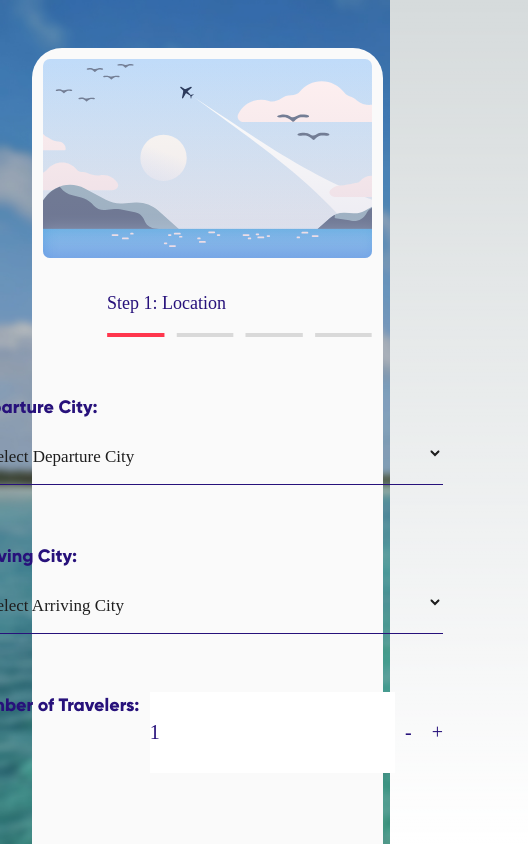
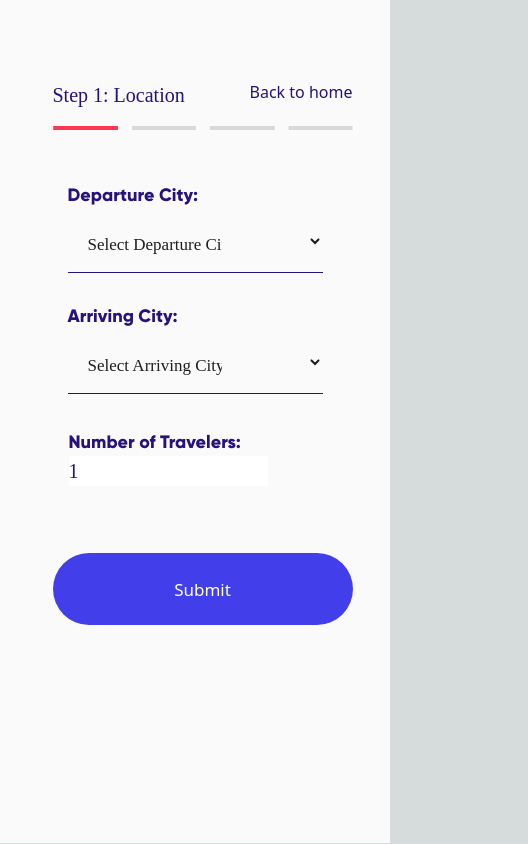
Before and after one commit to cozy6/Orbit, a Next.js app: page /test in a window 390 px wide. Shown: the top 844 px of the page, 528 px wide, since content can reach past the window. Built offline with nearby package versions, Linux system fonts and the light colour scheme; a web font is replaced by a local one.

Commit message:
fix the mobile size

```diff
--- a/package.json
+++ b/package.json
@@ -20,7 +20,7 @@
   },
   "devDependencies": {
     "@types/node": "^20",
-    "@types/react": "^18",
+    "@types/react": "18.2.69",
     "@types/react-datepicker": "^6.0.1",
     "@types/react-dom": "^18",
     "autoprefixer": "^10.0.1",
--- a/src/pages/test.tsx
+++ b/src/pages/test.tsx
@@ -127,7 +127,16 @@ export default function Test() {
                     <div className={styles.left_column}>
                       <div className={styles.header_container}>
                         <div className={styles.progress_container}>
-                          <p className={styles.progress_title}>Step 1: Location</p>
+                          <div className={styles.mobile_progress_title}>
+                            <p className={styles.progress_title}>
+                              Step 1: Location
+                            </p>
+                            {page === 1 && (
+                              <Link href={"/"} className={styles.button1_mobile}>
+                                Back to home
+                              </Link>
+                            )}
+                          </div>
                           <Image
                             className={styles.progress_bar}
                             src={"/images/progress-1.svg"}
@@ -178,14 +187,14 @@ export default function Test() {
                             onChange={(e) => setNumTravelers(parseInt(e.target.value))}
                             required
                           />
-                          <div className={styles.increment_decrement}>
+                          {/* <div className={styles.increment_decrement}>
                             <button className={styles.decrement_button} type="button">
                               -
                             </button>
                             <button className={styles.increment_button} type="button">
                               +
                             </button>
-                          </div>
+                          </div> */}
                         </label>
                       </div>
                     </div>
@@ -219,7 +228,20 @@ export default function Test() {
                     <div className={styles.left_column}>
                       <div className={styles.header_container}>
                         <div className={styles.progress_container}>
-                          <p className={styles.progress_title}>Step 2: Travel & Time</p>
+                          <div className={styles.mobile_progress_title}>
+                            <p className={styles.progress_title}>
+                              Step 2: Travel & Time
+                            </p>
+                            {page > 1 && (
+                              <button
+                                type="button"
+                                onClick={prevPage}
+                                className={styles.button1_mobile}
+                              >
+                                Previous
+                              </button>
+                            )}
+                          </div>
                           <Image
                             className={styles.progress_bar}
                             src={"/images/progress-2.svg"}
@@ -272,7 +294,20 @@ export default function Test() {
                     <div className={styles.left_column}>
                       <div className={styles.header_container}>
                         <div className={styles.progress_container}>
-                          <p className={styles.progress_title}>Step 3: Budget</p>
+                          <div className={styles.mobile_progress_title}>
+                            <p className={styles.progress_title}>
+                              Step 3: Budget
+                            </p>
+                            {page > 1 && (
+                              <button
+                                type="button"
+                                onClick={prevPage}
+                                className={styles.button1_mobile}
+                              >
+                                Previous
+                              </button>
+                            )}
+                          </div>
                           <Image
                             className={styles.progress_bar}
                             src={"/images/progress-3.svg"}
@@ -281,7 +316,7 @@ export default function Test() {
                             height={4}
                           />
                         </div>
-                        <h1 className={styles.steps_title}>What’s your budgeting goal? </h1>
+                        <h1 className={styles.steps_title}>What's your budgeting goal? </h1>
                       </div>
                       <div className={styles.budget_form_container}>
                         <label className={styles.without_budget}>
@@ -362,7 +397,20 @@ export default function Test() {
                     <div className={styles.left_column}>
                       <div className={styles.header_container}>
                         <div className={styles.progress_container}>
-                          <p className={styles.progress_title}>Step 4:</p>
+                          <div className={styles.mobile_progress_title}>
+                            <p className={styles.progress_title}>
+                              Step 4: Ideal plan
+                            </p>
+                            {page > 1 && (
+                              <button
+                                type="button"
+                                onClick={prevPage}
+                                className={styles.button1_mobile}
+                              >
+                                Bsck
+                              </button>
+                            )}
+                          </div>
                           <Image
                             className={styles.progress_bar}
                             src={"/images/progress-4.svg"}
@@ -376,7 +424,7 @@ export default function Test() {
                         </h1>
                         <h1 className={styles.steps_title2}>What's your ideal plan for a memorable voyage?</h1>
                       </div>
-                      <label className={styles.label_text}>
+                      <label className={styles.label_text_step4}>
                         <p>Describe your perfect getaway location:</p>
                         <textarea
                           className={styles.getaway_placeholder_text}
@@ -435,12 +483,11 @@ export default function Test() {
               </>
             )}
 
-            {page !== 5 && (
             <div className={styles.button_container}>
               {page === 1 && (
                 <Link href={"/"} className={styles.button1}>
                   <Image src={"/images/back.svg"} alt={"back-button"} height={17} width={18} />
-                    Back
+                    Back to home
                 </Link>
               )}
               {page > 1 && page < 5 && (
@@ -463,7 +510,6 @@ export default function Test() {
                 </button>
               )}
             </div>
-            )}
           </div>
         </form>
       </main>
--- a/src/styles/globals.css
+++ b/src/styles/globals.css
@@ -40,11 +40,11 @@
 
   --mobile-body-10pt: 10px;
   --mobile-body-12pt: 12px;
-  --mobile-body-14pt: 14px;
+  --mobile-body-16pt: 16px;
 
-  --mobile-heading1: 20px;
+  /* --mobile-heading1: 20px;
   --mobile-heading2: 18px;
-  --mobile-heading3: 16px;
+  --mobile-heading3: 16px; */
 
   --mobile-heading1: 20px;
   --mobile-heading2: 24px;
--- a/src/styles/test.module.css
+++ b/src/styles/test.module.css
@@ -1,15 +1,12 @@
 .main {
   background: url("/images/background-image.jpg"), 0% / cover no-repeat;
   background-size: cover;
-  display: inline-block;
-  width: 100vw;
-  height: 100vh;
-  padding: 0px;
-  color: var(--black);
+  display: flex;
+  justify-content: center;
 }
 
 .page_content {
-  display: flex;
+  /* display: flex;
   justify-content: flex-start;
   flex-direction: column;
   background-color: var(--white);
@@ -18,13 +15,15 @@
   width: 90%;
   height: 55rem;
   margin-left: 6.5rem;
-  margin-top: 5rem;
+  margin-top: 5rem; */
 }
 
 .wrapper {
   display: flex;
-  flex-direction: row;
-  justify-content: space-between;
+  background-color: var(--white);
+  border-radius: 30px;
+  padding: 10px;
+  margin-top: 5rem;
 }
 
 /** Input Styles **/
@@ -32,19 +31,13 @@
 .left_column {
   display: flex;
   flex-direction: column;
-  margin-top: 8em;
-  padding-left: 6em;
-  gap: 3em;
+  margin: 8em 5em 0 6em;
+  gap: 2em;
 }
 
 .input_container {
   display: flex;
   flex-direction: column;
-  flex-wrap: wrap;
-  gap: 3em;
-  align-content: center;
-  gap: 1em;
-  height: 100%;
 }
 
 .date_picker_container {
@@ -65,9 +58,15 @@
   color: var(--dark-blue);
   font-family: "Apfel Grotezk";
   font-size: var(--desktop-body-20pt);
-  font-style: normal;
-  font-weight: 400;
-  padding: 25px 85px 17px 16px;
+  padding: 25px 0 17px 16px;
+  background-color: none;
+}
+
+.label_text_step4 {
+  color: var(--dark-blue);
+  font-family: "Apfel Grotezk";
+  font-size: var(--desktop-body-20pt);
+  padding: 25px 0 17px 16px;
   background-color: none;
 }
 
@@ -94,11 +93,14 @@
   color: var(--dark-blue);
   font-family: "Apfel Grotezk";
   font-size: var(--desktop-body-20pt);
-  font-style: normal;
-  font-weight: 400;
   padding: 25px 0px 17px 16px;
   border-bottom: 1px solid var(--dark-blue);
-  background-color: none;
+}
+
+.budget_input input {
+  border: none;
+  outline: none;
+  background: none;
 }
 
 .placeholder_text {
@@ -116,12 +118,12 @@
 }
 
 .getaway_placeholder_text {
-  color: rgba(30, 30, 30, 1);
   font-family: "Apfel Grotezk";
   font-size: var(--desktop-body-16pt);
-  font-style: normal;
   font-weight: 100;
-  background-color: none;
+  border: none;
+  outline: none;
+  background: none;
   width: 32em;
   padding: 10px 5px 0px 16px;
   border-bottom: 1px solid var(--dark-blue);
@@ -156,7 +158,7 @@
   display: flex;
   flex-direction: column;
   align-content: center;
-  height: 100%;
+  /* height: 100%; */
   gap: 2em;
   width: 20em;
 }
@@ -188,6 +190,13 @@
   gap: 1em;
 }
 
+.graphic {
+  position: 'relative';
+  display: 'flex';
+  flex-direction: column;
+  align-items: center;
+}
+
 /** Button Styles **/
 
 .button_container {
@@ -210,7 +219,7 @@
 }
 
 .button1 {
-  width: 103px;
+  width: 140px;
   height: 22px;
   color: var(--blue);
   border: none;
@@ -240,6 +249,10 @@
   background-color: var(--black);
 }
 
+.button1_mobile {
+  display: none;
+}
+
 /** Header Styles **/
 
 .header_container {
@@ -257,7 +270,7 @@
 .steps_title {
   color: var(--dark-blue);
   font-size: var(--desktop-heading2);
-  font-family: Gilroy;
+  font-family: "Gilroy";
   font-style: normal;
   font-weight: 800;
 }
@@ -274,7 +287,7 @@
 .form_title {
   color: var(--dark-blue);
   font-size: var(--desktop-heading3);
-  font-family: Gilroy;
+  font-family: "Gilroy";
   font-style: normal;
   font-weight: 800;
 }
@@ -383,3 +396,149 @@
     font-size: var(--tablet-body-19pt);
   }
 }
+
+/* Mobile 390px */
+
+@media screen and (max-width: 390px) {
+  .main {
+    background: none;
+    width: 100%;
+    height: 100%;
+    background-color: var(--white);
+  }
+
+  .wrapper {
+    display: flex;
+    flex-direction: column;
+    background-color: none;
+    border-radius: 0px;
+    padding: 0px;
+    margin-top: 0rem;
+  }
+
+  .location_graphic {
+    display: none;
+  }
+
+  .placeholder_text {
+    width: 15em;
+  }
+
+  .button2 {
+    width: 300px;
+    height: 72px;
+    font-size: 17px;
+    position: relative;
+    margin: 4em 1em 1.8em 0;
+  }
+
+  .button_container {
+    display: flex;
+    flex-direction: row;
+    padding-right: 0em;
+    padding-top: 0em;
+  }
+
+  .left_column {
+    gap: 2em;
+    padding-left: 0em;
+    margin: 2em 0em 0em 0em;
+  }
+
+  .steps_title {
+    font-size: var(--mobile-heading2);
+    font-family: "Gilroy";
+  }
+
+  .progress_title {
+    font-size: var(--mobile-heading3);
+  }
+
+  .label_text {
+    font-size: var(--tablet-heading3);
+    padding: 20px 0 10px 15px;
+  }
+
+  .mobile_progress_title {
+    display: flex;
+    justify-content: space-between;
+  }
+
+  .button1_mobile {
+    display: block;
+    color: var(--dark-blue);
+    cursor: pointer;
+  }
+
+  .button1_container {
+    display: none;
+  }
+
+  .input_container {
+    margin-bottom: 8.9em;
+  }
+
+  .input_container_date {
+    display: flex;
+    flex-direction: column;
+    margin-bottom: 10em;
+  }
+
+  .with_budget {
+    display: flex;
+    flex-direction: column;
+    gap: 0.5em;
+  }
+
+  .form_title {
+    font-size: var(--mobile-heading3);
+  }
+
+  .budget_input {
+    font-size: var(--mobile-body-14pt);
+    padding: 10px 0px 17px 16px;
+    border-bottom: 1px solid var(--dark-blue);
+  }
+
+  .without_budget {
+    font-size: var(--mobile-body-14pt);
+  }
+
+  .budget_form_container {
+    margin-bottom: 9em;
+    gap: 1.5em;
+  }
+
+  .label_text_step4 {
+    font-size: var(--mobile-body-16pt);
+    padding: 25px 0 0px 0px;
+    background-color: none;
+    margin-bottom: 10em;
+  }
+
+  .label_text textarea {
+    width: 270px;
+    height: 100px;
+  }
+
+  .location_graphic_tablet {
+    display: none;
+  }
+
+  .left_column {
+    width: 300px;
+  }
+
+  .label_text_2 {
+    display: flex;
+    flex-direction: column;
+  }
+
+  .page_content {
+    height: 49.7em;
+  }
+
+  .getaway_placeholder_text {
+    width: 280px;
+  }
+}
```
Also changed, not shown: 1 other file (tests, documents, lock files or other folders). Lines whose indentation alone changed are shown as unchanged.
